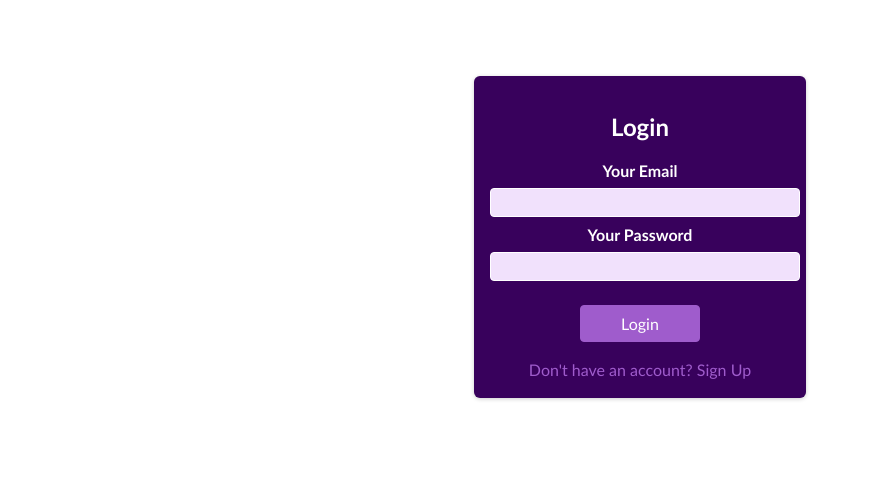
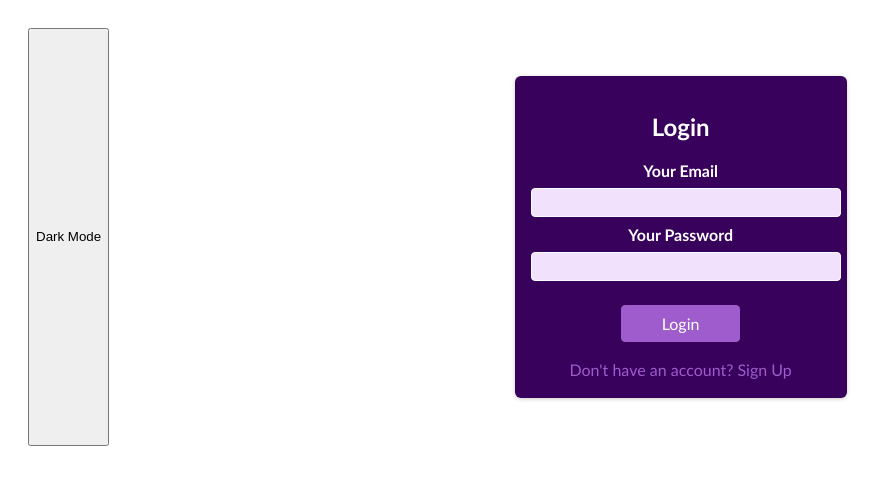
Before and after one commit to shaileshsiingh/WatchList, a React (Create React App) app: page / in a window 1280 px wide. Shown: the top 484 px of the page, without its empty margins (0-883 px from the left). Built offline with nearby package versions, Linux system fonts and the light colour scheme.

Commit message:
added bg transition

```diff
--- a/src/App.css
+++ b/src/App.css
@@ -1,3 +1,23 @@
+/* App.css */
+
+/* Light Theme */
+:root {
+  --background-color: #ffffff;
+  --text-color: #000000;
+}
+
+/* Dark Theme */
+.dark-mode {
+  --background-color: #121212;
+  --text-color: #ffffff;
+}
+
+body {
+  background-color: var(--background-color);
+  color: var(--text-color);
+  transition: background-color 0.3s, color 0.3s;
+}
+
 .app-container {
   display: flex;
   font-family: 'Trebuchet MS', 'Lucida Sans Unicode', 'Lucida Grande', 'Lucida Sans', Arial, sans-serif;
--- a/src/App.js
+++ b/src/App.js
@@ -1,6 +1,6 @@
 // App.js
-import React, { useEffect, useState } from 'react';
-import {  Routes, Route, Link, Navigate } from 'react-router-dom';
+import React, { useState, useEffect } from 'react';
+import { Routes, Route, Link, Navigate } from 'react-router-dom';
 import MovieSearch from './components/Pages/Home/MovieSearch';
 import WatchList from './components/Pages/Home/WatchList';
 import { authAction } from './components/storeRedux/authReducer';
@@ -10,14 +10,14 @@ import { useDispatch, useSelector } from 'react-redux';
 
 function App() {
   const [myList, setMyList] = useState([]);
+  const [isDarkMode, setIsDarkMode] = useState(false);
   const isAuthenticated = useSelector(state => state.auth.isAuthenticated);
-  const userEmail = useSelector(state => state.auth.userEmail); // Get user's email
+  const userEmail = useSelector(state => state.auth.userEmail);
   const dispatch = useDispatch();
 
   const addToWatchlist = (movie) => {
     const updatedList = [...myList, movie];
-    console.log(updatedList)
-
+    console.log(updatedList);
     localStorage.setItem(`myWatchlist_${userEmail}`, JSON.stringify(updatedList));
     setMyList(updatedList);
   };
@@ -41,10 +41,15 @@ function App() {
     return null;
   };
 
+  const toggleDarkMode = () => {
+    setIsDarkMode(!isDarkMode);
+    document.body.classList.toggle('dark-mode');
+  };
+
   return (
-      <div className="app-container">
+    <div className={`app-container ${isDarkMode ? 'dark-mode' : ''}`}>
       {isAuthenticated && (
-          <div className="sidebar">
+        <div className={`sidebar ${isDarkMode ? 'dark-mode' : ''}`}>
           <h2 className="sidebar-title">WatchList</h2>
           <ul className="sidebar-menu">
             <li className="sidebar-item">
@@ -66,8 +71,10 @@ function App() {
         </div>
       )}
       <div className="main-content">
+        <button className="toggle-theme" onClick={toggleDarkMode}>
+          {isDarkMode ? 'Light Mode' : 'Dark Mode'}
+        </button>
         <Routes>
-
           {isAuthenticated ? (
             <>
               <Route path="/" element={<MovieSearch addToWatchlist={addToWatchlist} />} />
@@ -79,9 +86,7 @@ function App() {
               <Route path="*" element={<Navigate to="/" />} />
             </>
           )}
-
         </Routes>
-
       </div>
     </div>
   );
```
Lines whose indentation alone changed are shown as unchanged.
